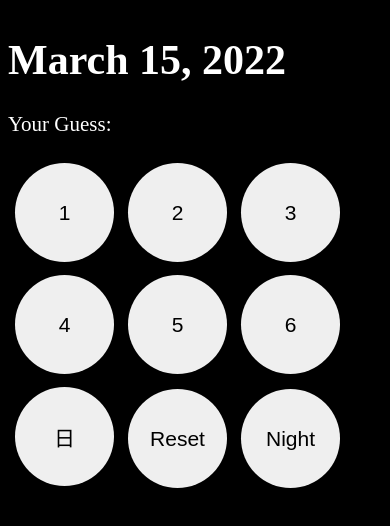
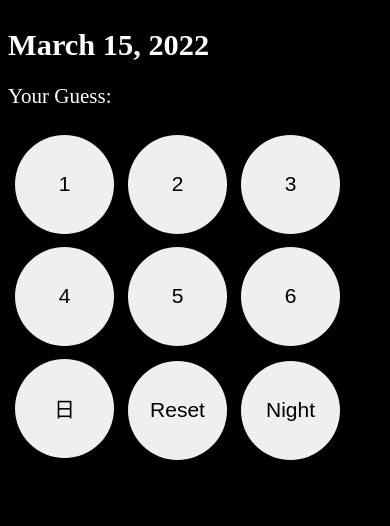
Before and after one commit to nuoxoxo/dmd, a React (Vite) app: page / in a window 390 px wide. Shown: the top 526 px of the page. Built offline with nearby package versions, Linux system fonts and the light colour scheme; the HTML template or start-up script is replaced by a standard one.

Commit message:
fixing mobile . .

```diff
--- a/src/styles/App.scss
+++ b/src/styles/App.scss
@@ -114,6 +114,5 @@ input:checked + .slider:before {
 @media only screen and (max-width: 666px) {
   body{font-size: 21px;}
   button{/*width: $BTN-SIZE; height:$BTN-SIZE; */font-size: $TXT-SIZE-05;}
-  // h1{font-size: 1.8rem;}
-
+  h1{font-size: 1.9rem;}
 }
```
